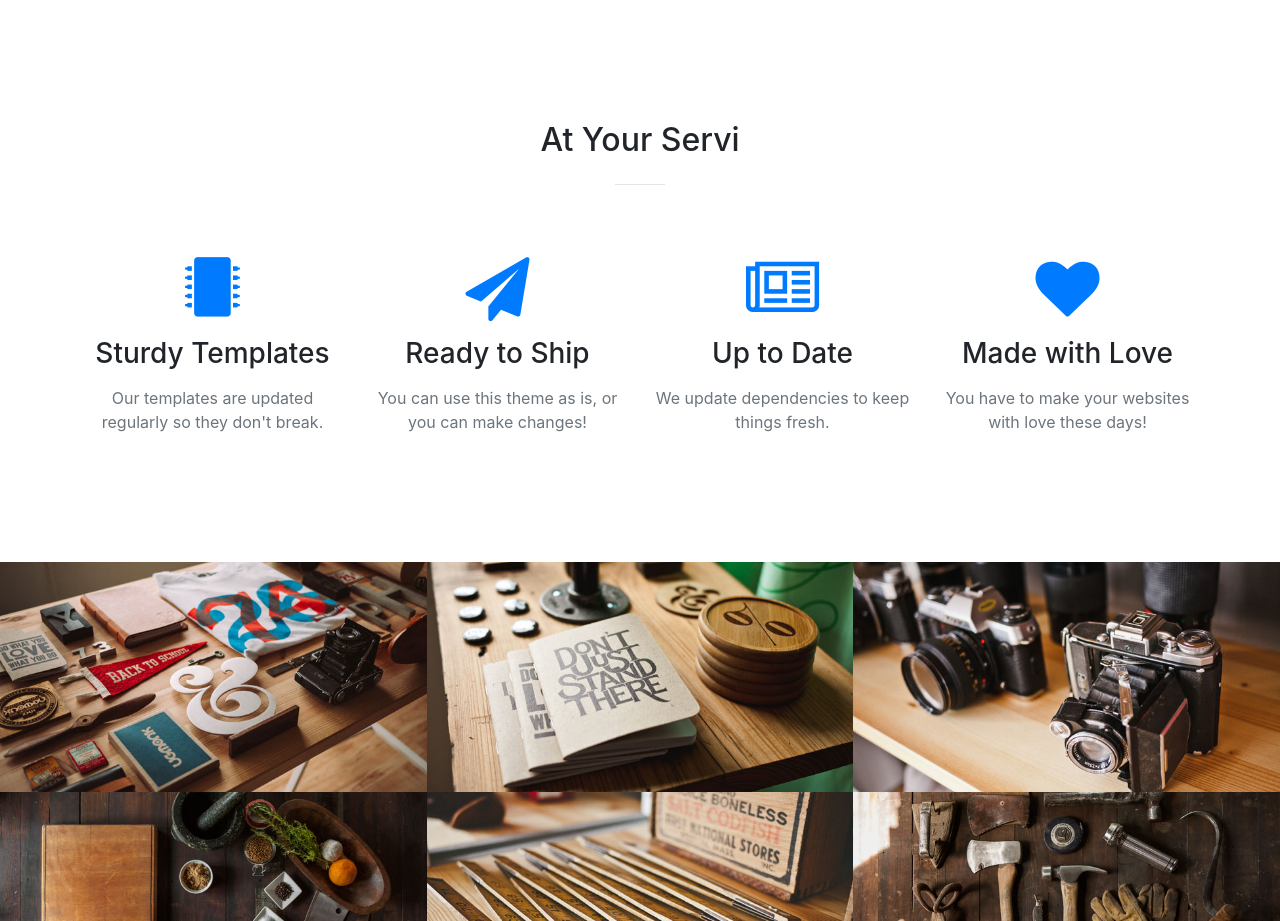
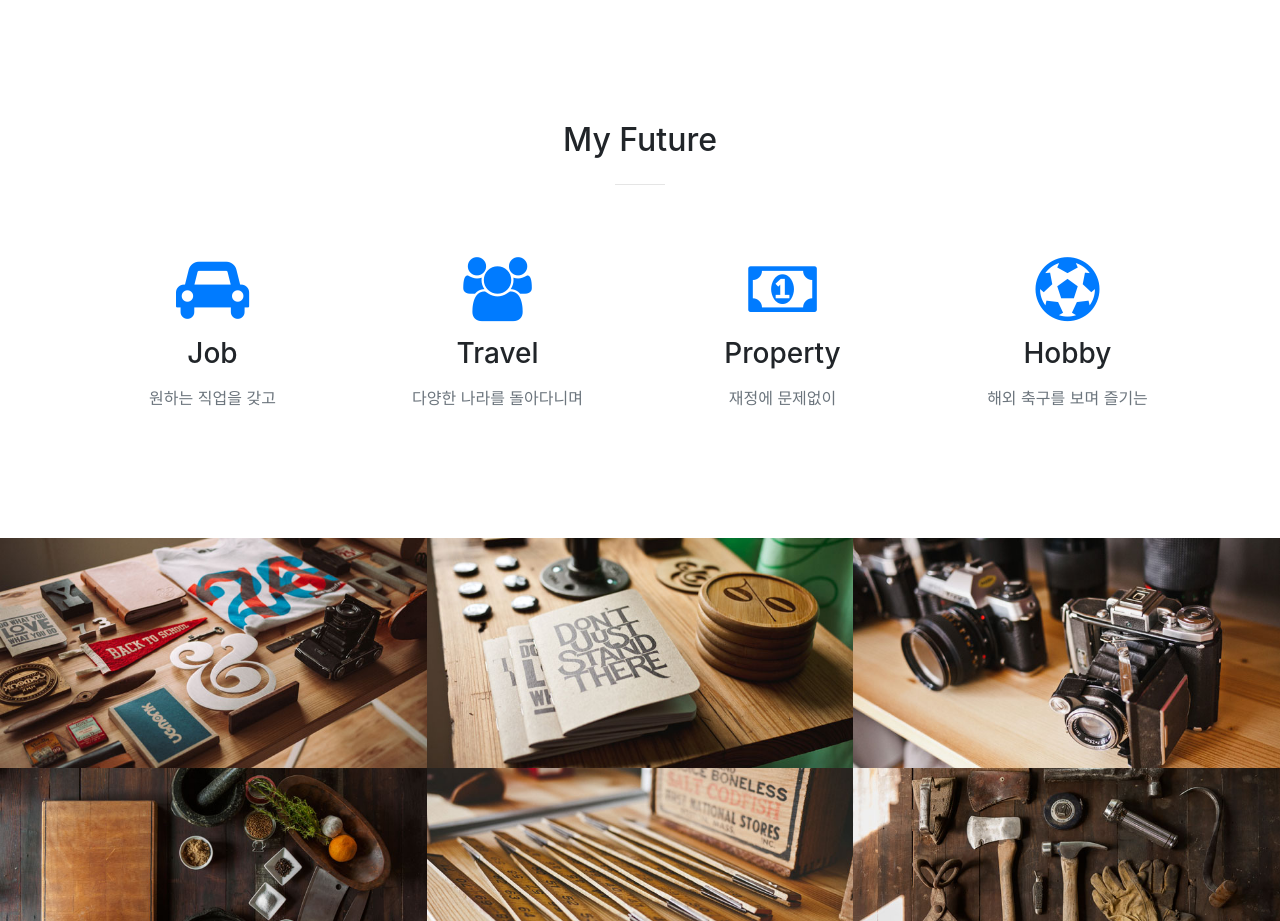
Before and after one commit to Y0ungZu/Y0ungZu, a website with bundled scripts: page index.html in a window 1280 px wide. Shown: the part 1260-2181 px from the top of the page. Built offline with nearby package versions, Linux system fonts and the light colour scheme.

Commit message:
2nd commit

```diff
--- a/index.html
+++ b/index.html
@@ -88,7 +88,7 @@
       <div class="container">
         <div class="row">
           <div class="col-lg-12 text-center">
-            <h2 class="section-heading">At Your Servi</h2>
+            <h2 class="section-heading">My Future</h2>
             <hr class="my-4">
           </div>
         </div>
@@ -97,30 +97,30 @@
         <div class="row">
           <div class="col-lg-3 col-md-6 text-center">
             <div class="service-box mt-5 mx-auto">
-              <i class="fa fa-4x fa-microchip text-primary mb-3 sr-icons"></i>
-              <h3 class="mb-3">Sturdy Templates</h3>
-              <p class="text-muted mb-0">Our templates are updated regularly so they don't break.</p>
+              <i class="fa fa-4x fa-car text-primary mb-3 sr-icons"></i>
+              <h3 class="mb-3">Job</h3>
+              <p class="text-muted mb-0">원하는 직업을 갖고</p>
             </div>
           </div>
           <div class="col-lg-3 col-md-6 text-center">
             <div class="service-box mt-5 mx-auto">
-              <i class="fa fa-4x fa-paper-plane text-primary mb-3 sr-icons"></i>
-              <h3 class="mb-3">Ready to Ship</h3>
-              <p class="text-muted mb-0">You can use this theme as is, or you can make changes!</p>
+              <i class="fa fa-4x fa-group text-primary mb-3 sr-icons"></i>
+              <h3 class="mb-3">Travel</h3>
+              <p class="text-muted mb-0">다양한 나라를 돌아다니며</p>
             </div>
           </div>
           <div class="col-lg-3 col-md-6 text-center">
             <div class="service-box mt-5 mx-auto">
-              <i class="fa fa-4x fa-newspaper-o text-primary mb-3 sr-icons"></i>
-              <h3 class="mb-3">Up to Date</h3>
-              <p class="text-muted mb-0">We update dependencies to keep things fresh.</p>
+              <i class="fa fa-4x fa-money text-primary mb-3 sr-icons"></i>
+              <h3 class="mb-3">Property</h3>
+              <p class="text-muted mb-0">재정에 문제없이</p>
             </div>
           </div>
           <div class="col-lg-3 col-md-6 text-center">
             <div class="service-box mt-5 mx-auto">
-              <i class="fa fa-4x fa-heart text-primary mb-3 sr-icons"></i>
-              <h3 class="mb-3">Made with Love</h3>
-              <p class="text-muted mb-0">You have to make your websites with love these days!</p>
+              <i class="fa fa-4x fa-soccer-ball-o text-primary mb-3 sr-icons"></i>
+              <h3 class="mb-3">Hobby</h3>
+              <p class="text-muted mb-0">해외 축구를 보며 즐기는</p>
             </div>
           </div>
         </div>
```
